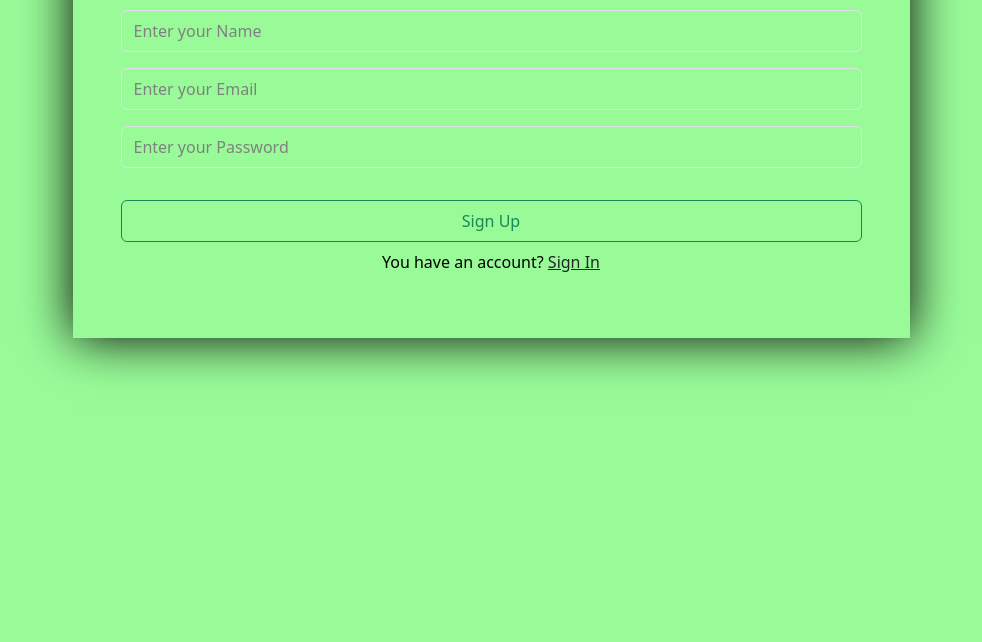
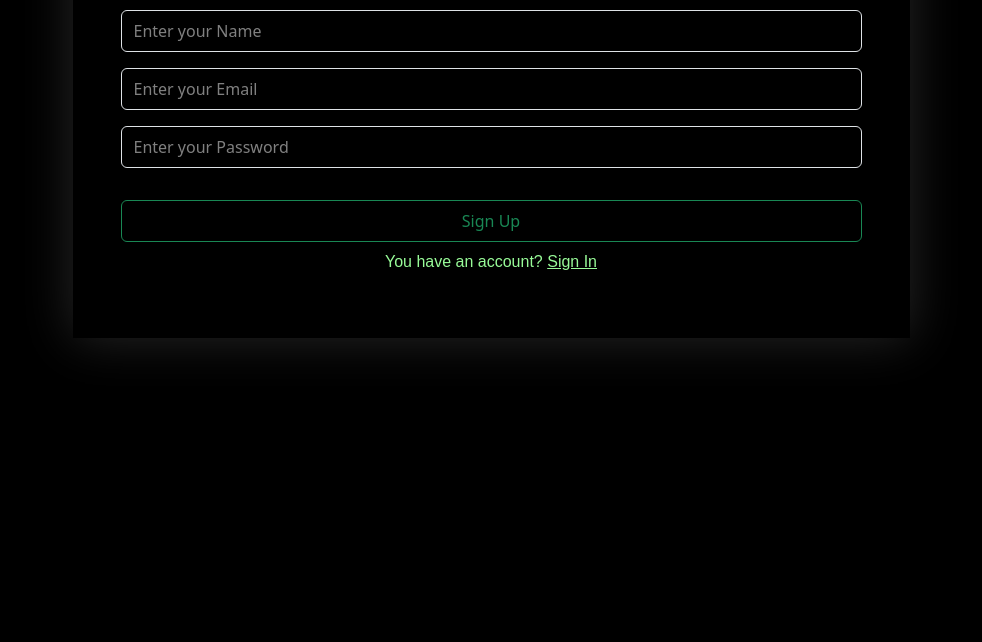
Before and after one commit to Ahmed-Hesham-Emam/NotSoSmartLoginSystem, a plain HTML site: page SignUp.html in a window 1280 px wide. Shown: the part 158-800 px from the top of the page, without its empty margins (149-1131 px from the left). Drawn offline with Linux system fonts and the light colour scheme.

Commit message:
V1.1.5.4

```diff
--- a/CSS/style.css
+++ b/CSS/style.css
@@ -11,22 +11,24 @@ h2,
 h3,
 h4,
 h5,
-h6 {
+h6,
+p,
+a {
   font-family: sans-serif;
-  color: black !important;
+  color: #98fb98 !important;
 }
 
 ::selection {
-  background: #467061;
-  color: #003e29;
-  -webkit-text-fill-color: #003e29;
-  -moz-text-fill-color: #003e29;
-  -ms-text-fill-color: #003e29;
-  -o-text-fill-color: #003e29;
+  background: #98fb98;
+  color: black;
+  -webkit-text-fill-color: black;
+  -moz-text-fill-color: black;
+  -ms-text-fill-color: black;
+  -o-text-fill-color: black;
 }
 
 body {
-  background-color: #98FB98;
+  background-color: black;
 }
 
 ::placeholder,
@@ -42,12 +44,12 @@ body {
 }
 
 input {
-  color: black !important;
+  color: white !important;
   background-color: transparent !important;
 }
 
 .content {
-  box-shadow: 0 0 3rem rgba(0, 0, 0, 1);
+  box-shadow: 0 0 3rem rgb(39, 39, 39);
 }
 
 @media (max-width: 991px) {
@@ -60,7 +62,9 @@ input {
 .floating {
   position: fixed;
   bottom: 20%;
-  right: 14%;
+  right: 20%;
   z-index: 1000;
-  background-color: #98FB98;
+  background-color: black;
+  width: 60%;
+  height: 70%;
 }
--- a/SignUp.html
+++ b/SignUp.html
@@ -14,7 +14,7 @@
     <main class="container text-center my-5">
       <div
         id="emailCheck"
-        class="floating h-75 w-75 d-none flex-column align-items-center justify-content-center shadow-lg"
+        class="floating d-none flex-column align-items-center justify-content-center shadow-lg"
       >
         <h2 class="text-white text-center">
           You're already registered with this Email !
@@ -102,9 +102,9 @@
           Sign Up
         </button>
 
-        <p class="text-black mt-2">
+        <p class="mt-2">
           You have an account?
-          <a class="link-dark" href="index.html">Sign In</a>
+          <a href="index.html">Sign In</a>
         </p>
       </div>
     </main>
```
Also changed, not shown: Welcome.html (+1 -1 lines), index.html (+5 -3 lines).
